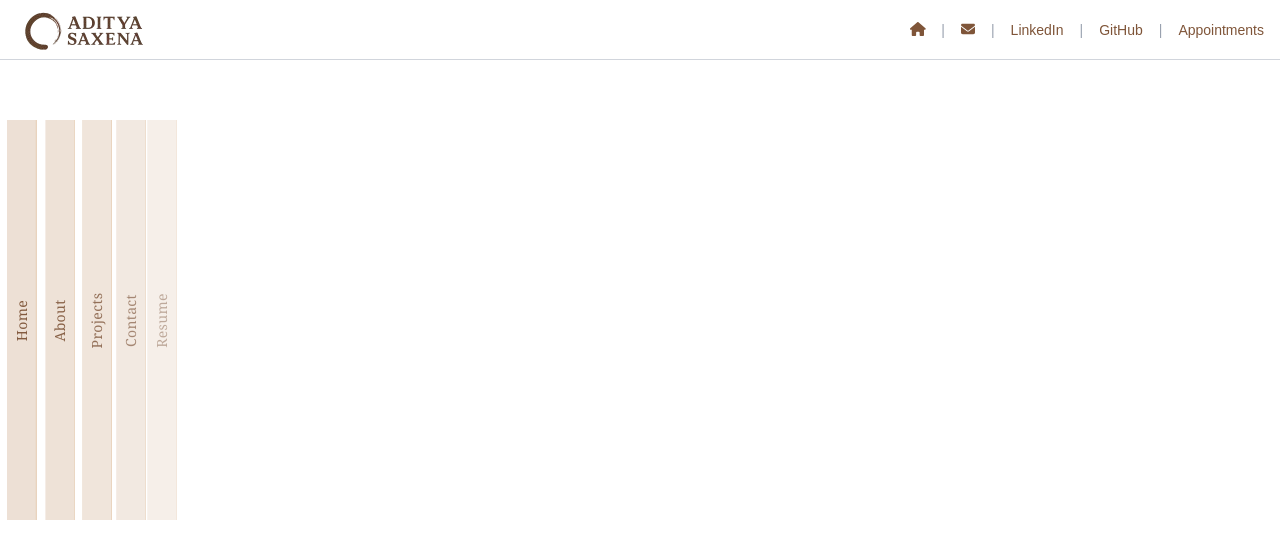
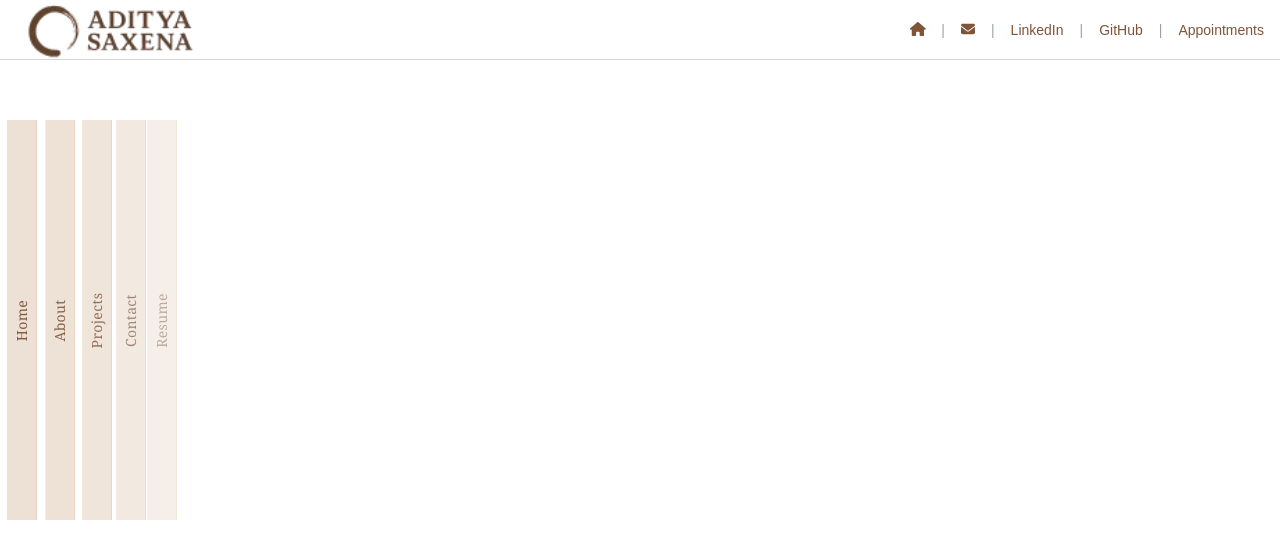
Before and after one commit to profadityasaxena/PF, a Next.js app: page / in a window 1280 px wide. Shown: the top 558 px of the page. Built offline with nearby package versions, Linux system fonts and the light colour scheme.

Commit message:
added next/image

```diff
--- a/components/navigation/Logo.tsx
+++ b/components/navigation/Logo.tsx
@@ -1,10 +1,17 @@
 import React from 'react';
+import Image from 'next/image';
 import logo from './assets/logo.png';
 
 const Logo = () => {
   return (
     <div className="logo">
-      <img src={logo.src} alt="Aditya Saxena" height="50px" className="logo-image" />
+      <Image
+        src={logo}
+        alt="Aditya Saxena"
+        width={200}
+        height={50}
+        className="logo-image"
+      />
     </div>
   );
 };
```
